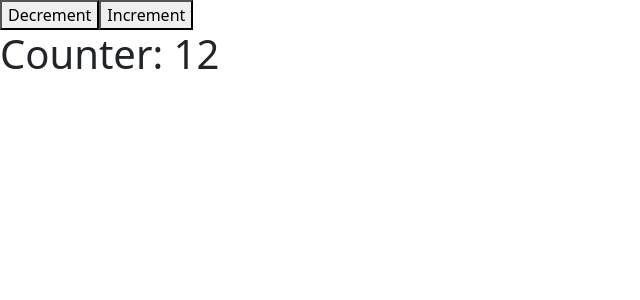
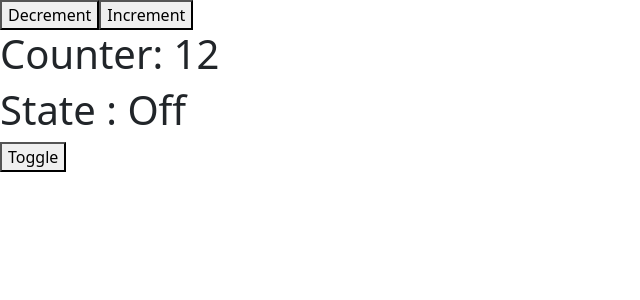
Before and after one commit to rachaouldbabaali/first-react-app-warsha, a React (Vite) app in the folder react-first/: page / in a window 1280 px wide. Shown: the top 300 px of the page, without its empty margins (0-640 px from the left). Built offline with nearby package versions, Linux system fonts and the light colour scheme.

Commit message:
Add toggle

```diff
--- a/react-first/src/App.jsx
+++ b/react-first/src/App.jsx
@@ -3,6 +3,7 @@ import Welcome from "./components/Welcome";
 import ProductCard from "./components/ProductCard";
 import ProductList from "./components/ProductList";
 import Counter from "./components/Counter";
+import Toggle from "./components/Toggle";
 
 function App() {
   const cities = [
@@ -48,6 +49,7 @@ function App() {
       <ProductList products={products} /> */}
 
       <Counter />
+      <Toggle />
     </>
   );
 }
--- /dev/null
+++ b/react-first/src/components/Toggle.jsx
@@ -0,0 +1,15 @@
+import { useState } from "react";
+
+function Toggle() {
+    const [state, setState] = useState(false);
+    const switchStatus = () => {
+        setState(!state);
+    }
+    return <>
+        <h1>State : {state ? "On" : "Off" }</h1>
+        <button onClick={switchStatus}>Toggle</button>
+    </>
+
+}
+
+export default Toggle;
```
